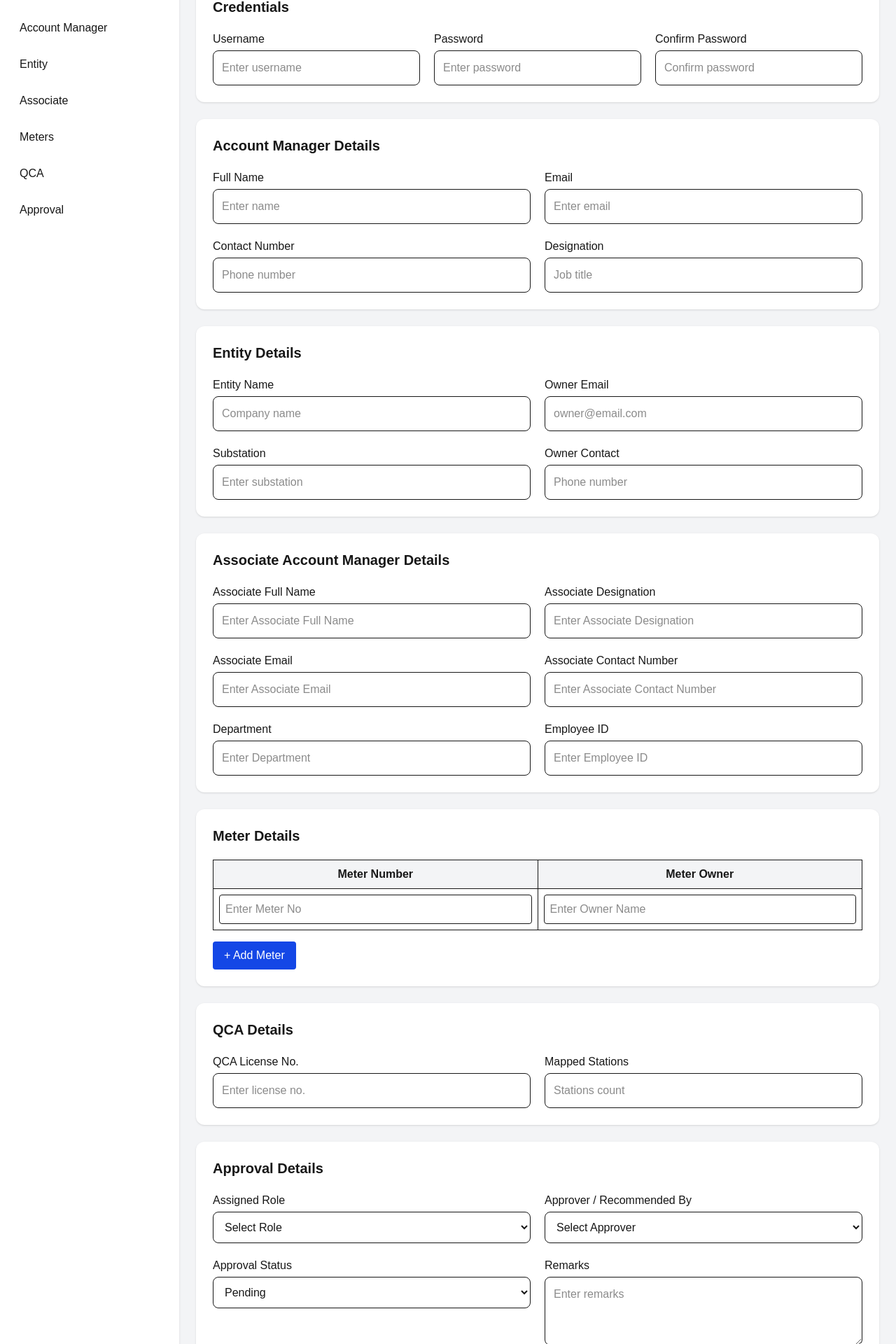
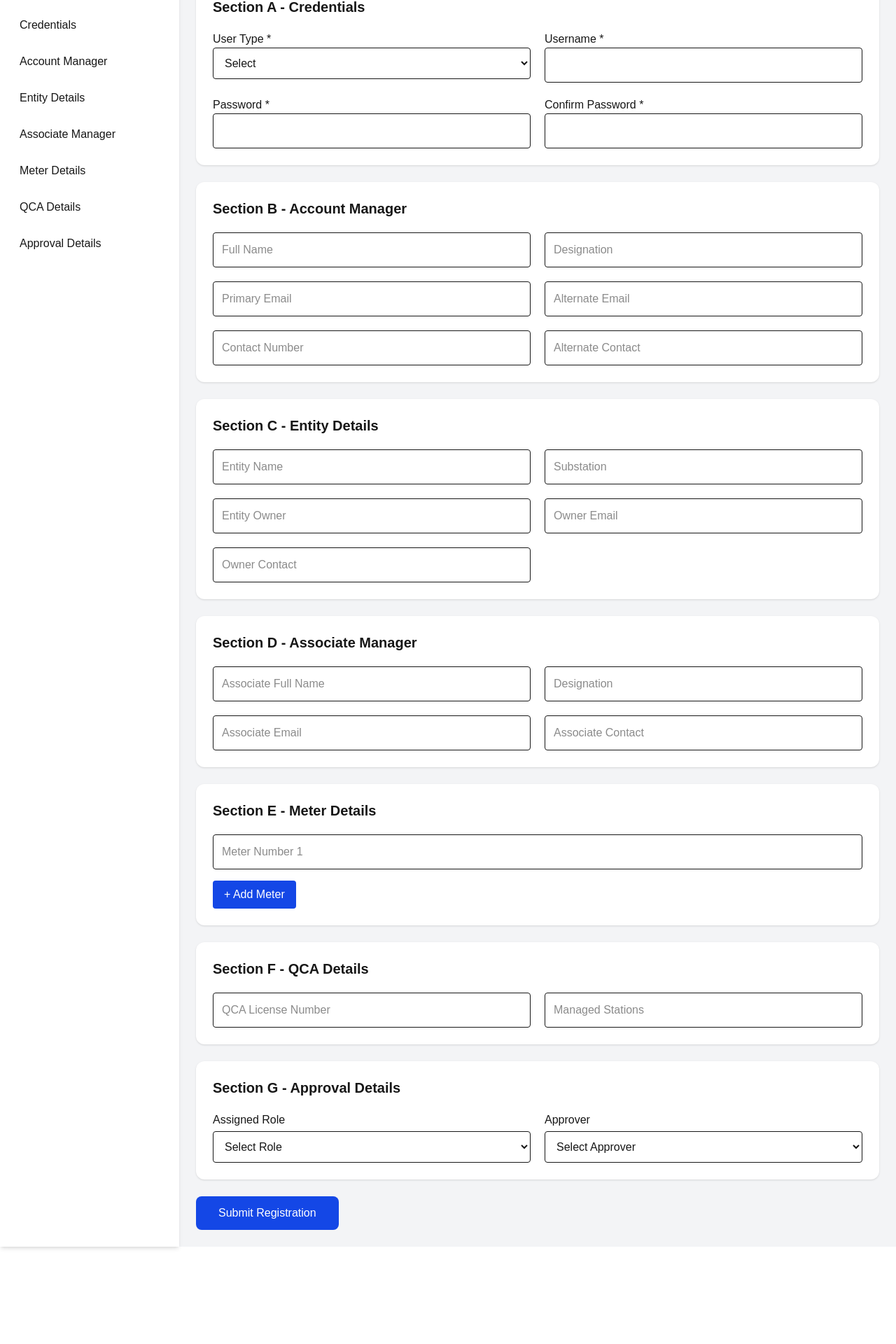
Before and after one commit to nitikavats23/Meter-Reading-NLDC, a Next.js app: page /register in a window 1280 px wide. Shown: the part 112-2032 px from the top of the page at 70% size. After the commit the page ends 1893 px from the top, so only its background shows below. Built offline with nearby package versions, Linux system fonts and the light colour scheme.

Commit message:
Updated validations and sidebar navigation

```diff
--- a/app/globals.css
+++ b/app/globals.css
@@ -3,13 +3,6 @@
 :root {
   --background: #ffffff;
   --foreground: #171717;
-}
-
-@theme inline {
-  --color-background: var(--background);
-  --color-foreground: var(--foreground);
-  --font-sans: var(--font-geist-sans);
-  --font-mono: var(--font-geist-mono);
 }
 
 @media (prefers-color-scheme: dark) {
@@ -19,6 +12,10 @@
   }
 }
 
+html {
+  scroll-behavior: smooth;
+}
+
 body {
   background: var(--background);
   color: var(--foreground);
--- a/components/MeterDetails.tsx
+++ b/components/MeterDetails.tsx
@@ -4,51 +4,39 @@ import { useState } from "react";
 import SectionCard from "./SectionCard";
 
 export default function MeterDetails() {
-  const [rows, setRows] = useState([{ meterNo: "", owner: "" }]);
+  const [rows, setRows] = useState([
+    { meterNo: "" },
+  ]);
 
   const addRow = () => {
-    setRows([...rows, { meterNo: "", owner: "" }]);
+    setRows([...rows, { meterNo: "" }]);
   };
 
   return (
-    <SectionCard title="Meter Details">
-      <table className="w-full border border-gray-300">
-        <thead>
-          <tr className="bg-gray-100">
-            <th className="border p-2">Meter Number</th>
-            <th className="border p-2">Meter Owner</th>
-          </tr>
-        </thead>
+    <div id="meterdetails">
+    <SectionCard title="Section E - Meter Details">
+      <div className="space-y-4">
 
-        <tbody>
         {rows.map((row, index) => (
-            <tr key={index}>
-              <td className="border p-2">
+          <div key={index}>
             <input
-                  type="text"
-                  className="w-full border p-2 rounded"
-                  placeholder="Enter Meter No"
+              className="w-full border p-3 rounded"
+              placeholder={`Meter Number ${
+                index + 1
+              }`}
             />
-              </td>
-
-              <td className="border p-2">
-                <input
-                  type="text"
-                  className="w-full border p-2 rounded"
-                  placeholder="Enter Owner Name"
-                />
-              </td>
-            </tr>
+          </div>
         ))}
-        </tbody>
-      </table>
 
         <button
           onClick={addRow}
-        className="mt-4 bg-blue-700 text-white px-4 py-2 rounded"
+          className="bg-blue-700 text-white px-4 py-2 rounded"
         >
           + Add Meter
         </button>
+
+      </div>
     </SectionCard>
+    </div>
   );
 }
--- a/components/Sidebar.tsx
+++ b/components/Sidebar.tsx
@@ -1,20 +1,42 @@
+"use client";
+
 export default function Sidebar() {
   const items = [
-    "Credentials",
-    "Account Manager",
-    "Entity",
-    "Associate",
-    "Meters",
-    "QCA",
-    "Approval",
+    { name: "Credentials", id: "credentials" },
+    { name: "Account Manager", id: "accountmanager" },
+    { name: "Entity Details", id: "entitydetails" },
+    { name: "Associate Manager", id: "associatemanager" },
+    { name: "Meter Details", id: "meterdetails" },
+    { name: "QCA Details", id: "qcadetails" },
+    { name: "Approval Details", id: "approvaldetails" },
   ];
 
+  const handleScroll = (id: string) => {
+    const section = document.getElementById(id);
+
+    if (section) {
+      section.scrollIntoView({
+        behavior: "smooth",
+        block: "start",
+      });
+    }
+  };
+
   return (
-    <div className="w-64 bg-white min-h-screen shadow p-5">
+    <div className="w-64 bg-white shadow-md min-h-screen p-5 sticky top-0">
+      <h2 className="font-bold text-lg mb-5">
+        All Sections
+      </h2>
+
       <ul className="space-y-3">
         {items.map((item) => (
-          <li key={item} className="p-2 hover:bg-blue-100 rounded">
-            {item}
+          <li key={item.id}>
+            <button
+              onClick={() => handleScroll(item.id)}
+              className="w-full text-left p-2 rounded hover:bg-blue-100 hover:text-blue-700 transition cursor-pointer"
+            >
+              {item.name}
+            </button>
           </li>
         ))}
       </ul>
--- a/sections/AccountManager.tsx
+++ b/sections/AccountManager.tsx
@@ -1,15 +1,71 @@
+"use client";
+
+import { useState } from "react";
 import SectionCard from "@/components/SectionCard";
-import InputField from "@/components/InputField";
 
 export default function AccountManager() {
+  const [phone, setPhone] = useState("");
+  const [altPhone, setAltPhone] = useState("");
+
+  const phoneValid = /^[6-9]\d{9}$/.test(phone);
+  const altPhoneValid =
+    altPhone === "" || /^[6-9]\d{9}$/.test(altPhone);
+
   return (
-    <SectionCard title="Account Manager Details">
+    <div id="accountmanager">
+     <SectionCard title="Section B - Account Manager">
       <div className="grid md:grid-cols-2 gap-5">
-        <InputField label="Full Name" placeholder="Enter name" />
-        <InputField label="Email" placeholder="Enter email" />
-        <InputField label="Contact Number" placeholder="Phone number" />
-        <InputField label="Designation" placeholder="Job title" />
+
+        <input className="border p-3 rounded" placeholder="Full Name" />
+        <input className="border p-3 rounded" placeholder="Designation" />
+
+        <input
+          type="email"
+          className="border p-3 rounded"
+          placeholder="Primary Email"
+        />
+
+        <input
+          type="email"
+          className="border p-3 rounded"
+          placeholder="Alternate Email"
+        />
+
+        <div>
+          <input
+            className="w-full border p-3 rounded"
+            placeholder="Contact Number"
+            value={phone}
+            onChange={(e) =>
+              setPhone(e.target.value)
+            }
+          />
+          {phone && !phoneValid && (
+            <p className="text-red-500 text-sm">
+              10 digit valid mobile number
+            </p>
+          )}
+        </div>
+
+        <div>
+          <input
+            className="w-full border p-3 rounded"
+            placeholder="Alternate Contact"
+            value={altPhone}
+            onChange={(e) =>
+              setAltPhone(e.target.value)
+            }
+          />
+          {altPhone && !altPhoneValid && (
+            <p className="text-red-500 text-sm">
+              Invalid number
+            </p>
+          )}
+        </div>
+
       </div>
+
     </SectionCard>
+    </div>
   );
 }
--- a/sections/ApprovalDetails.tsx
+++ b/sections/ApprovalDetails.tsx
@@ -1,52 +1,45 @@
+"use client";
+
 import SectionCard from "@/components/SectionCard";
 
-export default function ApprovalSection() {
+export default function ApprovalDetails() {
   return (
-    <SectionCard title="Approval Details">
+    <div id="approvaldetails">
+    <SectionCard title="Section G - Approval Details">
       <div className="grid md:grid-cols-2 gap-5">
 
         <div>
-          <label className="block mb-1 font-medium">Assigned Role</label>
-          <select className="w-full border p-3 rounded-lg">
-            <option>Select Role</option>
+          <label className="block mb-1">
+            Assigned Role
+          </label>
+
+          <select className="w-full border p-3 rounded">
+            <option value="">
+              Select Role
+            </option>
             <option>User</option>
             <option>Coordinator</option>
             <option>Admin</option>
-            <option>Approver</option>
           </select>
         </div>
 
         <div>
-          <label className="block mb-1 font-medium">
-            Approver / Recommended By
+          <label className="block mb-1">
+            Approver
           </label>
-          <select className="w-full border p-3 rounded-lg">
-            <option>Select Approver</option>
+
+          <select className="w-full border p-3 rounded">
+            <option value="">
+              Select Approver
+            </option>
             <option>Manager</option>
             <option>Senior Manager</option>
             <option>Admin Head</option>
           </select>
         </div>
 
-        <div>
-          <label className="block mb-1 font-medium">Approval Status</label>
-          <select className="w-full border p-3 rounded-lg">
-            <option>Pending</option>
-            <option>Approved</option>
-            <option>Rejected</option>
-          </select>
-        </div>
-
-        <div>
-          <label className="block mb-1 font-medium">Remarks</label>
-          <textarea
-            className="w-full border p-3 rounded-lg"
-            rows={3}
-            placeholder="Enter remarks"
-          />
-        </div>
-
       </div>
     </SectionCard>
+    </div>
   );
 }
--- a/sections/AssociateManager.tsx
+++ b/sections/AssociateManager.tsx
@@ -1,17 +1,54 @@
+"use client";
+
+import { useState } from "react";
 import SectionCard from "@/components/SectionCard";
-import InputField from "@/components/InputField";
 
 export default function AssociateManager() {
+  const [phone, setPhone] = useState("");
+
+  const phoneValid =
+    phone === "" || /^[6-9]\d{9}$/.test(phone);
+
   return (
-    <SectionCard title="Associate Account Manager Details">
+    <div id="associatemanager">
+    <SectionCard title="Section D - Associate Manager">
       <div className="grid md:grid-cols-2 gap-5">
-        <InputField label="Associate Full Name" />
-        <InputField label="Associate Designation" />
-        <InputField label="Associate Email" type="email" />
-        <InputField label="Associate Contact Number" />
-        <InputField label="Department" />
-        <InputField label="Employee ID" />
+
+        <input
+          className="border p-3 rounded"
+          placeholder="Associate Full Name"
+        />
+
+        <input
+          className="border p-3 rounded"
+          placeholder="Designation"
+        />
+
+        <input
+          type="email"
+          className="border p-3 rounded"
+          placeholder="Associate Email"
+        />
+
+        <div>
+          <input
+            className="w-full border p-3 rounded"
+            placeholder="Associate Contact"
+            value={phone}
+            onChange={(e) =>
+              setPhone(e.target.value)
+            }
+          />
+
+          {phone && !phoneValid && (
+            <p className="text-red-500 text-sm">
+              Invalid mobile number
+            </p>
+          )}
+        </div>
+
       </div>
     </SectionCard>
+    </div>
   );
 }
--- a/sections/Credentials.tsx
+++ b/sections/Credentials.tsx
@@ -1,14 +1,108 @@
+"use client";
+
+import { useState } from "react";
 import SectionCard from "@/components/SectionCard";
-import InputField from "@/components/InputField";
 
 export default function Credentials() {
+  const [userType, setUserType] = useState("");
+  const [username, setUsername] = useState("");
+  const [password, setPassword] = useState("");
+  const [confirmPassword, setConfirmPassword] = useState("");
+
+  const usernameValid = /^[a-zA-Z0-9]{5,30}$/.test(username);
+
+  const passwordValid =
+    /^(?=.*[A-Z])(?=.*\d)(?=.*[@$!%*?&]).{8,}$/.test(password);
+
+  const passwordMatch =
+    password === confirmPassword;
+
   return (
-    <SectionCard title="Credentials">
-      <div className="grid md:grid-cols-3 gap-5">
-        <InputField label="Username" placeholder="Enter username" />
-        <InputField label="Password" placeholder="Enter password" />
-        <InputField label="Confirm Password" placeholder="Confirm password" />
-      </div>
-    </SectionCard>
+    <div id="credentials">
+
+      <SectionCard title="Section A - Credentials">
+        <div className="grid md:grid-cols-2 gap-5">
+
+          <div>
+            <label>User Type *</label>
+
+            <select
+              className="w-full border p-3 rounded"
+              value={userType}
+              onChange={(e) =>
+                setUserType(e.target.value)
+              }
+            >
+              <option value="">Select</option>
+              <option>Station</option>
+              <option>QCA</option>
+              <option>Owner</option>
+              <option>AMR</option>
+            </select>
+          </div>
+
+          <div>
+            <label>Username *</label>
+
+            <input
+              className="w-full border p-3 rounded"
+              value={username}
+              onChange={(e) =>
+                setUsername(e.target.value)
+              }
+            />
+
+            {username && !usernameValid && (
+              <p className="text-red-500 text-sm">
+                5-30 alphanumeric required
+              </p>
+            )}
+          </div>
+
+          <div>
+            <label>Password *</label>
+
+            <input
+              type="password"
+              className="w-full border p-3 rounded"
+              value={password}
+              onChange={(e) =>
+                setPassword(e.target.value)
+              }
+            />
+
+            {password && !passwordValid && (
+              <p className="text-red-500 text-sm">
+                8 chars + Uppercase + Number + Special char
+              </p>
+            )}
+          </div>
+
+          <div>
+            <label>Confirm Password *</label>
+
+            <input
+              type="password"
+              className="w-full border p-3 rounded"
+              value={confirmPassword}
+              onChange={(e) =>
+                setConfirmPassword(
+                  e.target.value
+                )
+              }
+            />
+
+            {confirmPassword &&
+              !passwordMatch && (
+                <p className="text-red-500 text-sm">
+                  Password not matched
+                </p>
+              )}
+          </div>
+
+        </div>
+      </SectionCard>
+
+    </div>
   );
 }
--- a/sections/EntityDetails.tsx
+++ b/sections/EntityDetails.tsx
@@ -1,15 +1,60 @@
+"use client";
+
+import { useState } from "react";
 import SectionCard from "@/components/SectionCard";
-import InputField from "@/components/InputField";
 
 export default function EntityDetails() {
+  const [ownerPhone, setOwnerPhone] =
+    useState("");
+
+  const phoneValid =
+    /^[6-9]\d{9}$/.test(ownerPhone);
+
   return (
-    <SectionCard title="Entity Details">
+    <div id="entitydetails">
+    <SectionCard title="Section C - Entity Details">
       <div className="grid md:grid-cols-2 gap-5">
-        <InputField label="Entity Name" placeholder="Company name" />
-        <InputField label="Owner Email" placeholder="owner@email.com" />
-        <InputField label="Substation" placeholder="Enter substation" />
-        <InputField label="Owner Contact" placeholder="Phone number" />
+
+        <input
+          className="border p-3 rounded"
+          placeholder="Entity Name"
+        />
+
+        <input
+          className="border p-3 rounded"
+          placeholder="Substation"
+        />
+
+        <input
+          className="border p-3 rounded"
+          placeholder="Entity Owner"
+        />
+
+        <input
+          type="email"
+          className="border p-3 rounded"
+          placeholder="Owner Email"
+        />
+
+        <div>
+          <input
+            className="w-full border p-3 rounded"
+            placeholder="Owner Contact"
+            value={ownerPhone}
+            onChange={(e) =>
+              setOwnerPhone(e.target.value)
+            }
+          />
+
+          {ownerPhone && !phoneValid && (
+            <p className="text-red-500 text-sm">
+              10 digit valid number
+            </p>
+          )}
+        </div>
+
       </div>
     </SectionCard>
+    </div>
   );
 }
--- a/sections/QCADetails.tsx
+++ b/sections/QCADetails.tsx
@@ -1,13 +1,25 @@
+"use client";
+
 import SectionCard from "@/components/SectionCard";
-import InputField from "@/components/InputField";
 
 export default function QCADetails() {
   return (
-    <SectionCard title="QCA Details">
+    <div id="qcadetails">
+    <SectionCard title="Section F - QCA Details">
       <div className="grid md:grid-cols-2 gap-5">
-        <InputField label="QCA License No." placeholder="Enter license no." />
-        <InputField label="Mapped Stations" placeholder="Stations count" />
+
+        <input
+          className="border p-3 rounded"
+          placeholder="QCA License Number"
+        />
+
+        <input
+          className="border p-3 rounded"
+          placeholder="Managed Stations"
+        />
+
       </div>
     </SectionCard>
+    </div>
   );
 }
```
Lines whose indentation alone changed are shown as unchanged.
